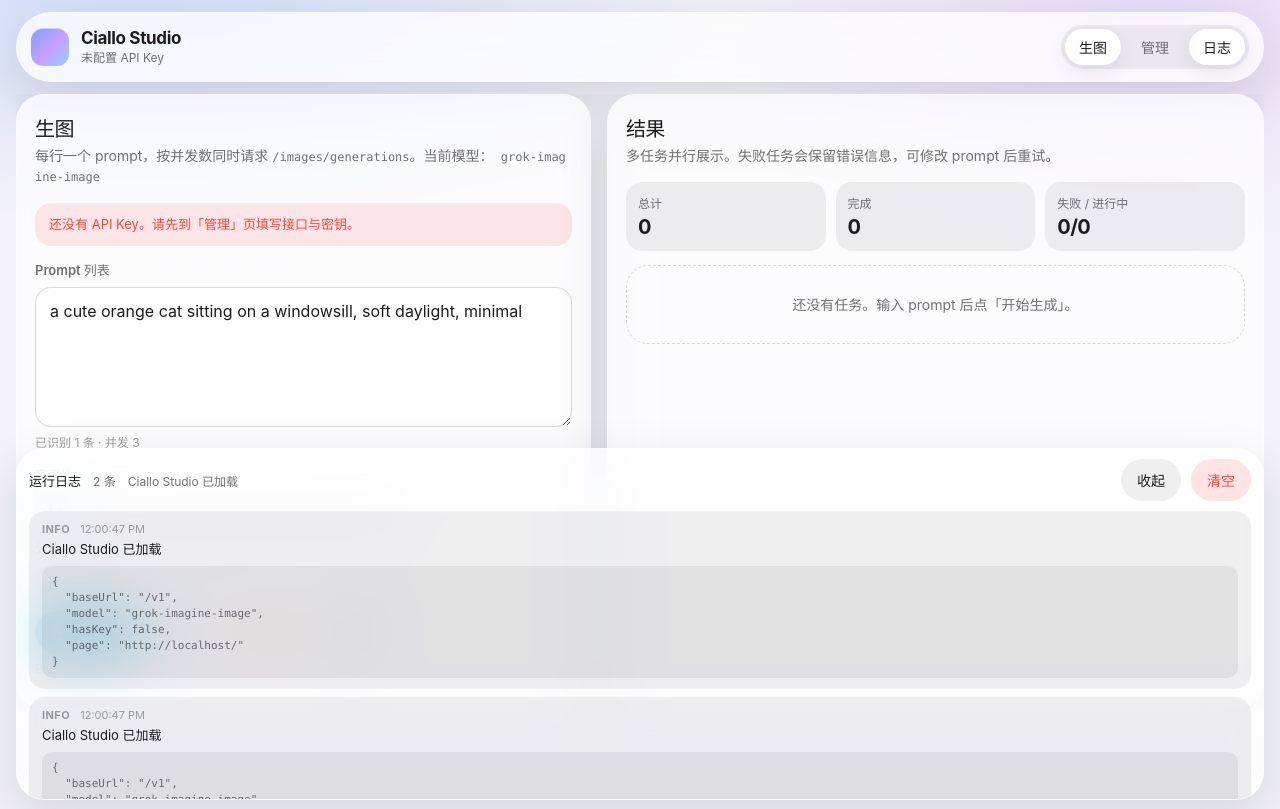
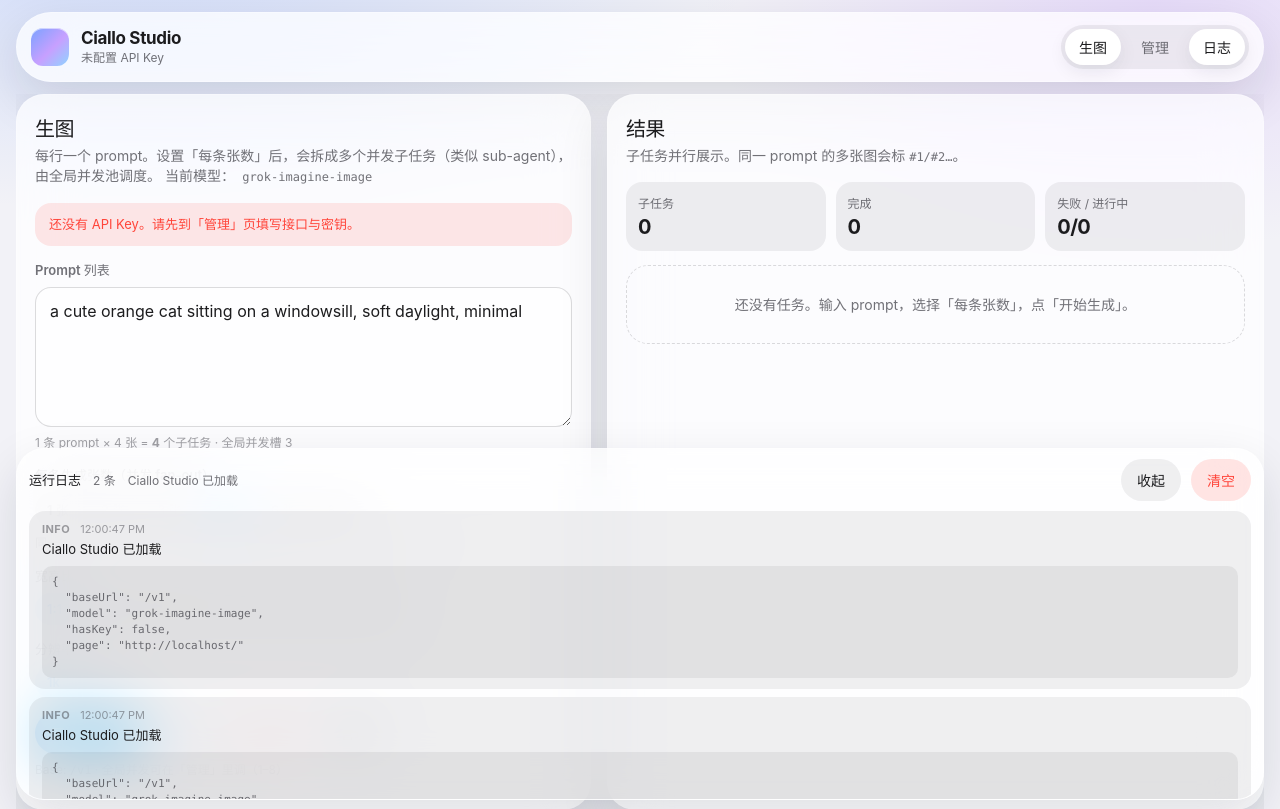
Before and after one commit to MurasameCyan/CialloStudio, a React (Vite) app: page / in a window 1280 px wide. Shown: the top 809 px of the page. Built offline with nearby package versions, Linux system fonts and the light colour scheme.

Commit message:
feat: fan-out concurrent multi-image generation per prompt
Expand each prompt into N independent sub-jobs (n=1 each) scheduled by the global concurrency pool, with per-variant cards and logging.

```diff
--- a/src/components/SettingsPage.tsx
+++ b/src/components/SettingsPage.tsx
@@ -184,7 +184,10 @@
               value={draft.concurrency}
               onChange={(e) => update("concurrency", Number(e.target.value))}
             />
-            <div className="field-hint">1–8。同时跑多个 prompt 时生效。</div>
+            <div className="field-hint">
+              1–8。全局并发槽：同一时间最多多少个「子任务」在请求上游。
+              生图页「每条张数」会 fan-out 出多个子任务。
+            </div>
           </div>
         </div>
 
--- a/src/components/StudioPage.tsx
+++ b/src/components/StudioPage.tsx
@@ -7,10 +7,15 @@
 
 type Job = {
   id: string;
+  /** 同一条 prompt 拆出的并发组 */
+  batchId: string;
+  /** 在组内序号，从 1 开始 */
+  variant: number;
+  /** 该 prompt 共拆出几张 */
+  variants: number;
   prompt: string;
   status: JobStatus;
   imageUrl?: string;
-  /** 同源可打开的媒体链接（非 blob） */
   openUrl?: string;
   error?: string;
   createdAt: number;
@@ -22,6 +27,8 @@
   onOpenSettings: () => void;
 };
 
+const VARIANT_OPTIONS = [1, 2, 3, 4, 6, 8] as const;
+
 function splitPrompts(raw: string): string[] {
   return raw
     .split(/\r?\n+/)
@@ -29,25 +36,58 @@
     .filter(Boolean);
 }
 
-function uid(): string {
-  return `${Date.now().toString(36)}-${Math.random().toString(36).slice(2, 8)}`;
+function uid(prefix = ""): string {
+  return `${prefix}${Date.now().toString(36)}-${Math.random().toString(36).slice(2, 8)}`;
+}
+
+function clampVariants(value: number): number {
+  if (!Number.isFinite(value)) return 4;
+  return Math.min(8, Math.max(1, Math.round(value)));
+}
+
+/**
+ * 把「提示词列表 × 每条张数」展开成并行子任务（类似 sub-agent）。
+ * 每个子任务独立请求一次 /images/generations，由全局并发池调度。
+ */
+function expandJobs(prompts: string[], variants: number): Job[] {
+  const count = clampVariants(variants);
+  const now = Date.now();
+  const jobs: Job[] = [];
+  for (const prompt of prompts) {
+    const batchId = uid("batch-");
+    for (let variant = 1; variant <= count; variant += 1) {
+      jobs.push({
+        id: uid("job-"),
+        batchId,
+        variant,
+        variants: count,
+        prompt,
+        status: "queued",
+        createdAt: now,
+      });
+    }
+  }
+  return jobs;
 }
 
 export function StudioPage({ settings, onOpenSettings }: Props) {
   const [promptText, setPromptText] = useState("a cute orange cat sitting on a windowsill, soft daylight, minimal");
   const [aspectRatio, setAspectRatio] = useState(settings.aspectRatio);
   const [resolution, setResolution] = useState(settings.resolution);
+  const [variants, setVariants] = useState(4);
   const [jobs, setJobs] = useState<Job[]>([]);
   const [running, setRunning] = useState(false);
   const abortRef = useRef<AbortController | null>(null);
 
   const prompts = useMemo(() => splitPrompts(promptText), [promptText]);
+  const plannedJobs = prompts.length * variants;
   const stats = useMemo(() => {
     const total = jobs.length;
     const done = jobs.filter((j) => j.status === "done").length;
     const failed = jobs.filter((j) => j.status === "failed").length;
     const active = jobs.filter((j) => j.status === "running" || j.status === "queued").length;
-    return { total, done, failed, active };
+    const batches = new Set(jobs.map((j) => j.batchId)).size;
+    return { total, done, failed, active, batches };
   }, [jobs]);
 
   const configured = Boolean(settings.apiKey.trim());
@@ -63,18 +103,15 @@
     abortRef.current = controller;
     setRunning(true);
 
-    const batch: Job[] = prompts.map((prompt) => ({
-      id: uid(),
-      prompt,
-      status: "queued",
-      createdAt: Date.now(),
-    }));
+    const batch = expandJobs(prompts, variants);
     setJobs((prev) => [...batch, ...prev]);
-    log("info", `批量生图开始：${batch.length} 条，并发 ${settings.concurrency}`, {
+    log("info", `并发生图开始：${prompts.length} 条 prompt × ${variants} 张 = ${batch.length} 子任务`, {
       model: settings.model,
       baseUrl: settings.baseUrl,
+      concurrency: settings.concurrency,
       aspectRatio,
       resolution,
+      mode: "fan-out-subagents",
     });
 
     try {
@@ -85,7 +122,11 @@
           setJobs((prev) =>
             prev.map((item) => (item.id === job.id ? { ...item, status: "running" } : item)),
           );
-          log("info", `任务开始 ${job.id}`, job.prompt);
+          log("info", `子任务 ${job.variant}/${job.variants} 开始 ${job.id}`, {
+            batchId: job.batchId,
+            prompt: job.prompt,
+          });
+          // 每个子任务独立 n=1，真正并行；比单请求 n=N 更稳，也更像 sub-agent
           const images = await generateImage({
             baseUrl: settings.baseUrl,
             apiKey: settings.apiKey,
@@ -100,10 +141,12 @@
           if (!imageUrl) {
             throw new ApiError(200, "未返回图片 URL", "invalid_response");
           }
-          const openUrl = images[0]?.openUrl || (imageUrl.startsWith("blob:") || imageUrl.startsWith("data:")
-            ? undefined
-            : rewriteMediaUrl(imageUrl, settings.baseUrl));
-          log("ok", `任务完成 ${job.id}`, { imageUrl, openUrl });
+          const openUrl =
+            images[0]?.openUrl ||
+            (imageUrl.startsWith("blob:") || imageUrl.startsWith("data:")
+              ? undefined
+              : rewriteMediaUrl(imageUrl, settings.baseUrl));
+          log("ok", `子任务 ${job.variant}/${job.variants} 完成 ${job.id}`, { imageUrl, openUrl });
           return { imageUrl, openUrl };
         },
         (index, result) => {
@@ -130,11 +173,14 @@
                 : reason instanceof Error
                   ? reason.message
                   : "生成失败";
-            // Cloudflare HTML/JSON 错误体可能很长，卡片只展示摘要
             if (message.length > 280) {
               message = `${message.slice(0, 280)}…（完整内容见底部运行日志）`;
             }
-            log("error", `任务失败 ${job.id}`, reason instanceof Error ? reason.message : message);
+            log(
+              "error",
+              `子任务 ${job.variant}/${job.variants} 失败 ${job.id}`,
+              reason instanceof Error ? reason.message : message,
+            );
             setJobs((prev) =>
               prev.map((item) =>
                 item.id === job.id
@@ -150,7 +196,10 @@
           }
         },
       );
-      log("ok", "批量生图结束");
+      log("ok", "并发生图结束", {
+        total: batch.length,
+        done: batch.length, // 结束态在 UI 统计
+      });
     } finally {
       setRunning(false);
       abortRef.current = null;
@@ -159,6 +208,7 @@
 
   function handleStop() {
     abortRef.current?.abort();
+    log("warn", "用户停止：已 abort 进行中的子任务");
   }
 
   function handleClear() {
@@ -171,7 +221,8 @@
       <section className="panel">
         <h2 className="panel-title">生图</h2>
         <p className="panel-desc">
-          每行一个 prompt，按并发数同时请求 <span className="mono">/images/generations</span>。当前模型：
+          每行一个 prompt。设置「每条张数」后，会拆成多个并发子任务（类似 sub-agent），由全局并发池调度。
+          当前模型：
           <span className="mono"> {settings.model || "未选择"}</span>
         </p>
 
@@ -190,7 +241,29 @@
             onChange={(e) => setPromptText(e.target.value)}
             placeholder={"每行一个 prompt\n例如：cyberpunk city at night\na watercolor fox"}
           />
-          <div className="field-hint">已识别 {prompts.length} 条 · 并发 {settings.concurrency}</div>
+          <div className="field-hint">
+            {prompts.length} 条 prompt × {variants} 张 = <strong>{plannedJobs}</strong> 个子任务 · 全局并发槽{" "}
+            {settings.concurrency}
+          </div>
+        </div>
+
+        <div className="field">
+          <label>每条生成张数（并发 fan-out）</label>
+          <div className="chip-row">
+            {VARIANT_OPTIONS.map((n) => (
+              <button
+                key={n}
+                type="button"
+                className={`chip ${variants === n ? "active" : ""}`}
+                onClick={() => setVariants(n)}
+              >
+                {n} 张
+              </button>
+            ))}
+          </div>
+          <div className="field-hint">
+            同一提示词会同时派出 {variants} 个独立请求；失败互不影响，完成一张就显示一张。
+          </div>
         </div>
 
         <div className="field">
@@ -232,7 +305,7 @@
             disabled={running || prompts.length === 0}
             onClick={handleGenerate}
           >
-            {running ? "生成中…" : `开始生成 (${prompts.length})`}
+            {running ? "生成中…" : `开始生成 (${plannedJobs})`}
           </button>
           <button type="button" className="btn btn-secondary" disabled={!running} onClick={handleStop}>
             停止
@@ -247,16 +320,20 @@
 
         <p className="footer-note">
           Base: <span className="mono">{settings.baseUrl}</span>
+          {" · "}
+          全局并发可在「管理」里调（1–8）
         </p>
       </section>
 
       <section className="panel">
         <h2 className="panel-title">结果</h2>
-        <p className="panel-desc">多任务并行展示。失败任务会保留错误信息，可修改 prompt 后重试。</p>
+        <p className="panel-desc">
+          子任务并行展示。同一 prompt 的多张图会标 <span className="mono">#1/#2…</span>。
+        </p>
 
         <div className="kpi-row">
           <div className="kpi">
-            <div className="kpi-label">总计</div>
+            <div className="kpi-label">子任务</div>
             <div className="kpi-value">{stats.total}</div>
           </div>
           <div className="kpi">
@@ -272,27 +349,36 @@
         </div>
 
         {jobs.length === 0 ? (
-          <div className="empty">还没有任务。输入 prompt 后点「开始生成」。</div>
+          <div className="empty">还没有任务。输入 prompt，选择「每条张数」，点「开始生成」。</div>
         ) : (
           <div className="gallery">
             {jobs.map((job) => (
               <article key={job.id} className="card">
-                <span className={`badge ${job.status === "done" ? "done" : job.status === "failed" ? "failed" : "running"}`}>
-                  {job.status}
+                <span
+                  className={`badge ${
+                    job.status === "done" ? "done" : job.status === "failed" ? "failed" : "running"
+                  }`}
+                >
+                  {job.status} · #{job.variant}/{job.variants}
                 </span>
                 {job.status === "done" && job.imageUrl ? (
                   <a href={job.openUrl || job.imageUrl} target="_blank" rel="noreferrer">
-                    <img src={job.imageUrl} alt={job.prompt} loading="lazy" />
+                    <img src={job.imageUrl} alt={`${job.prompt} #${job.variant}`} loading="lazy" />
                   </a>
                 ) : job.status === "failed" ? (
-                  <div className="skeleton" style={{ animation: "none", display: "grid", placeItems: "center", padding: 16 }}>
+                  <div
+                    className="skeleton"
+                    style={{ animation: "none", display: "grid", placeItems: "center", padding: 16 }}
+                  >
                     <span style={{ color: "var(--danger)", fontSize: 13, textAlign: "center" }}>{job.error}</span>
                   </div>
                 ) : (
                   <div className="skeleton" />
                 )}
                 <div className="card-body">
-                  <div className="card-meta">{job.prompt}</div>
+                  <div className="card-meta">
+                    <strong>#{job.variant}</strong> {job.prompt}
+                  </div>
                   {job.imageUrl ? (
                     <a className="mono" href={job.openUrl || job.imageUrl} target="_blank" rel="noreferrer">
                       打开原图
```
